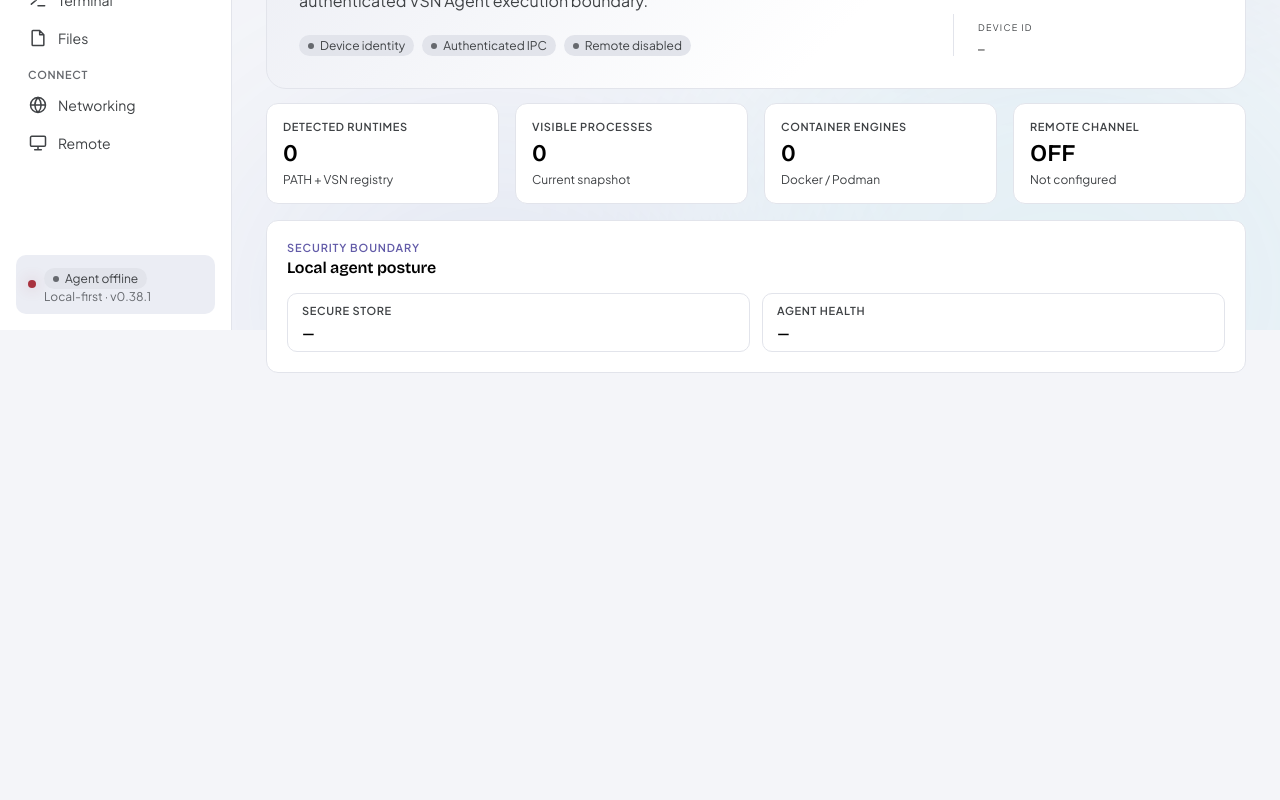
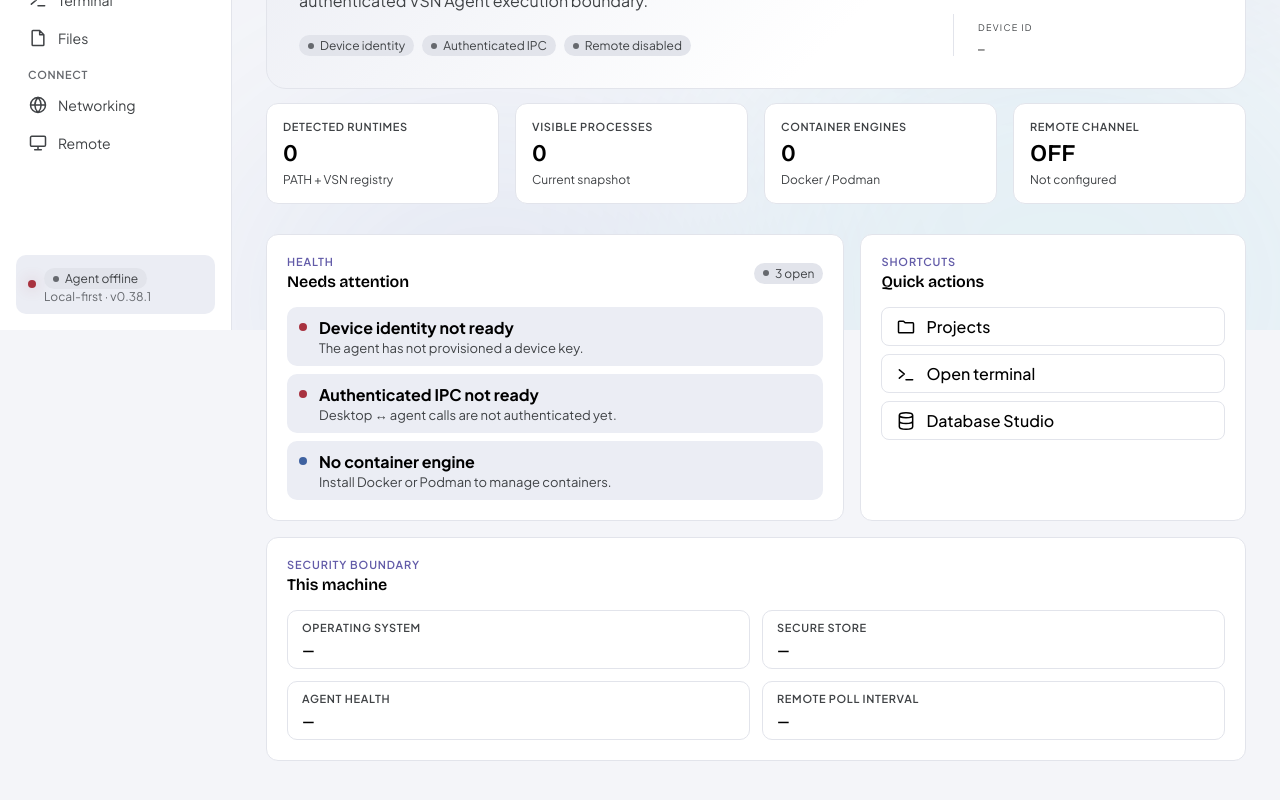
Before and after one commit to Vertex-Systems-Network/vsn-local-server, a React (Vite) app in the folder apps/desktop/: page / in a window 1280 px wide. Shown: the part 470-1270 px from the top of the page. Before the commit the page ends 903 px from the top, so only its background shows below. Built offline with nearby package versions, Linux system fonts and the light colour scheme.

Commit message:
desktop: M3 Overview screen (needs attention, quick actions, this machine)
Co-Authored-By: Claude Opus 5.5 <noreply@anthropic.com>
Claude-Session: https://claude.ai/code/session_013F7nCRXNbHrhbNSu5E3GH4

```diff
--- a/apps/desktop/src/App.tsx
+++ b/apps/desktop/src/App.tsx
@@ -352,6 +352,7 @@ export default function App() {
                 processes={processes.length}
                 backends={backends}
                 remote={remote}
+                onNavigate={go}
               />
             )}
             {section === 'projects' && <Projects />}
--- a/apps/desktop/src/screens/Overview.tsx
+++ b/apps/desktop/src/screens/Overview.tsx
@@ -1,5 +1,24 @@
 import type { ContainerBackend, MachineIdentity, RemoteConfig } from '../contracts';
 import { Badge, Stat } from '../components/ui';
+import { Icon, type IconName } from '../components/Icon';
+
+type Attention = { tone: 'danger' | 'warning' | 'info'; title: string; detail: string };
+
+function attentionItems(status: any, backends: ContainerBackend[], remote: RemoteConfig | null): Attention[] {
+  const items: Attention[] = [];
+  if (!status?.security?.device_identity_ready)
+    items.push({ tone: 'danger', title: 'Device identity not ready', detail: 'The agent has not provisioned a device key.' });
+  if (!status?.security?.ipc_secret_ready)
+    items.push({ tone: 'danger', title: 'Authenticated IPC not ready', detail: 'Desktop ↔ agent calls are not authenticated yet.' });
+  const down = backends.filter((b) => b.installed && b.daemon_reachable === false);
+  for (const b of down)
+    items.push({ tone: 'warning', title: `${b.id} daemon unreachable`, detail: 'Installed but not responding. Start the engine.' });
+  if (!backends.some((b) => b.installed))
+    items.push({ tone: 'info', title: 'No container engine', detail: 'Install Docker or Podman to manage containers.' });
+  if (remote?.enabled && !remote.control_plane_url)
+    items.push({ tone: 'warning', title: 'Remote enabled without control plane', detail: 'Set a control-plane URL in Remote.' });
+  return items;
+}
 
 export function Overview({
   machine,
@@ -8,6 +27,7 @@ export function Overview({
   processes,
   backends,
   remote,
+  onNavigate,
 }: {
   machine: MachineIdentity | null;
   status: any;
@@ -15,7 +35,14 @@ export function Overview({
   processes: number;
   backends: ContainerBackend[];
   remote: RemoteConfig | null;
+  onNavigate?: (section: 'projects' | 'terminal' | 'database') => void;
 }) {
+  const attention = attentionItems(status, backends, remote);
+  const quick: [('projects' | 'terminal' | 'database'), string, IconName][] = [
+    ['projects', 'Projects', 'folder'],
+    ['terminal', 'Open terminal', 'terminal'],
+    ['database', 'Database Studio', 'database'],
+  ];
   return (
     <>
       <section className="hero">
@@ -40,25 +67,67 @@ export function Overview({
       <div className="stats">
         <Stat label="Detected runtimes" value={installed} hint="PATH + VSN registry" />
         <Stat label="Visible processes" value={processes} hint="Current snapshot" />
-        <Stat
-          label="Container engines"
-          value={backends.filter((b) => b.installed).length}
-          hint="Docker / Podman"
-        />
+        <Stat label="Container engines" value={backends.filter((b) => b.installed).length} hint="Docker / Podman" />
         <Stat
           label="Remote channel"
           value={remote?.enabled ? 'ON' : 'OFF'}
           hint={remote?.control_plane_url ?? 'Not configured'}
         />
       </div>
-      <section className="panel">
+      <div className="overviewGrid">
+        <section className="panel" aria-labelledby="ov-attention">
+          <div className="panelHead">
+            <div>
+              <span className="kicker">Health</span>
+              <h3 id="ov-attention">Needs attention</h3>
+            </div>
+            <Badge ok={attention.length === 0} label={attention.length ? `${attention.length} open` : 'All clear'} />
+          </div>
+          {attention.length === 0 ? (
+            <p className="hint">Nothing needs your attention right now.</p>
+          ) : (
+            <ul className="attention">
+              {attention.map((a) => (
+                <li key={a.title} className={`attention-${a.tone}`}>
+                  <i aria-hidden="true" />
+                  <div>
+                    <b>{a.title}</b>
+                    <span>{a.detail}</span>
+                  </div>
+                </li>
+              ))}
+            </ul>
+          )}
+        </section>
+        <section className="panel" aria-labelledby="ov-quick">
+          <div className="panelHead">
+            <div>
+              <span className="kicker">Shortcuts</span>
+              <h3 id="ov-quick">Quick actions</h3>
+            </div>
+          </div>
+          <div className="quickActions">
+            {quick.map(([id, label, icon]) => (
+              <button key={id} type="button" className="ghost quickAction" onClick={() => onNavigate?.(id)}>
+                <Icon name={icon} />
+                {label}
+              </button>
+            ))}
+          </div>
+        </section>
+      </div>
+      <section className="panel" aria-labelledby="ov-machine">
         <div className="panelHead">
           <div>
             <span className="kicker">Security boundary</span>
-            <h3>Local agent posture</h3>
+            <h3 id="ov-machine">This machine</h3>
           </div>
         </div>
         <div className="grid2">
+          <div className="info">
+            <span>Operating system</span>
+            <b>{machine?.os ?? '—'}</b>
+          </div>
           <div className="info">
             <span>Secure store</span>
             <b>{status?.security?.secure_store ?? '—'}</b>
@@ -67,6 +136,10 @@ export function Overview({
             <span>Agent health</span>
             <b>{status?.health?.detail ?? '—'}</b>
           </div>
+          <div className="info">
+            <span>Remote poll interval</span>
+            <b>{remote ? `${remote.poll_interval_ms} ms` : '—'}</b>
+          </div>
         </div>
       </section>
     </>
--- a/apps/desktop/src/styles.css
+++ b/apps/desktop/src/styles.css
@@ -1282,3 +1282,16 @@ textarea:focus-visible {
     display: none;
   }
 }
+
+/* M3 Overview */
+.overviewGrid { display: grid; grid-template-columns: minmax(0, 3fr) minmax(0, 2fr); gap: 16px; }
+.attention { list-style: none; margin: 0; padding: 0; display: grid; gap: 8px; }
+.attention li { display: flex; gap: 12px; align-items: flex-start; padding: 10px 12px; border-radius: 10px; background: var(--surface-2); }
+.attention li i { flex: none; width: 8px; height: 8px; margin-top: 6px; border-radius: 50%; background: var(--info); }
+.attention-danger i { background: var(--danger) !important; }
+.attention-warning i { background: var(--warning) !important; }
+.attention li div { display: grid; gap: 2px; }
+.attention li span { color: var(--text-muted); font-size: 13px; }
+.quickActions { display: grid; gap: 8px; }
+.quickAction { display: flex; align-items: center; gap: 10px; justify-content: flex-start; width: 100%; }
+@media (max-width: 1024px) { .overviewGrid { grid-template-columns: 1fr; } }
```
Also changed, not shown: 1 other file (tests, documents, lock files or other folders).
